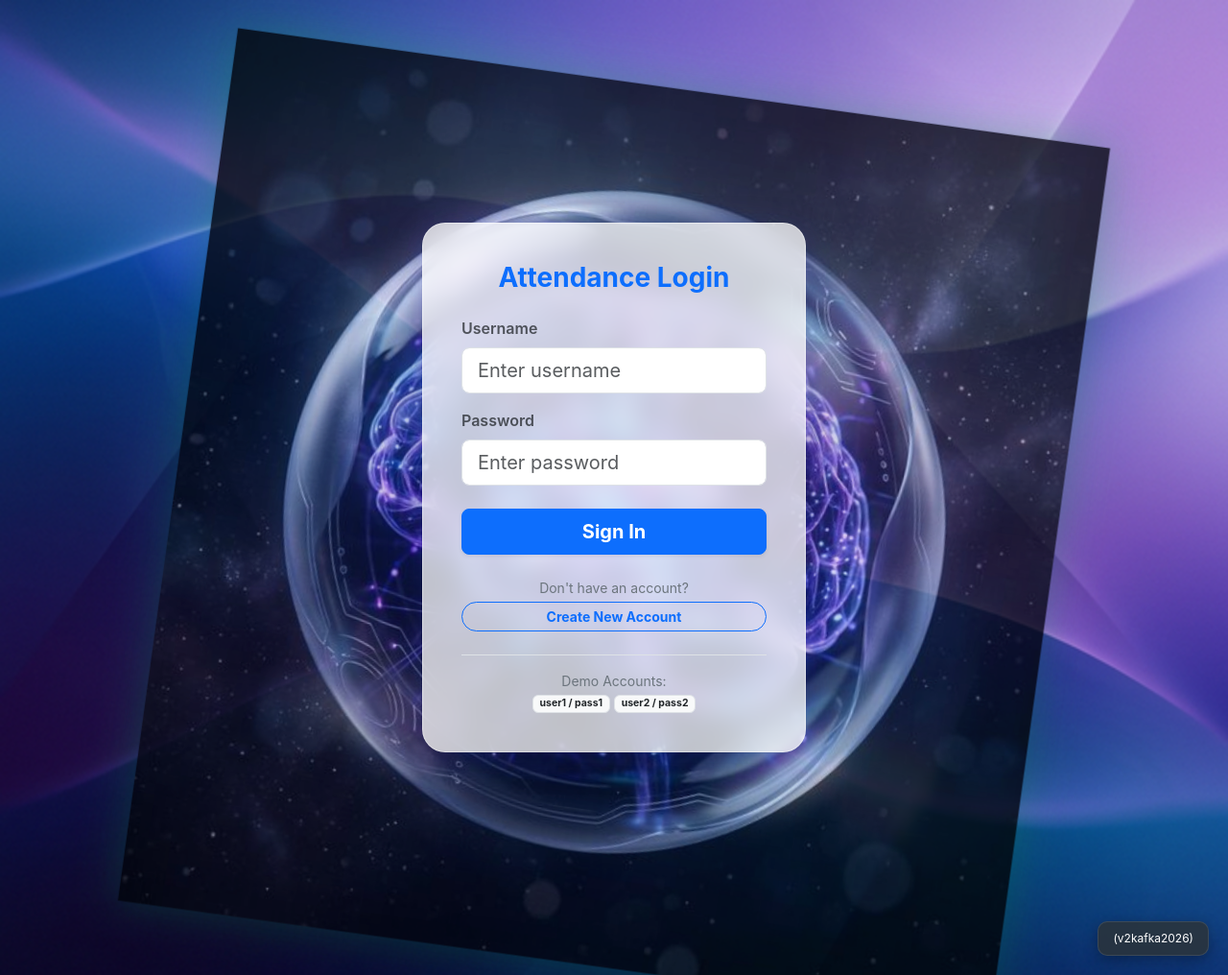
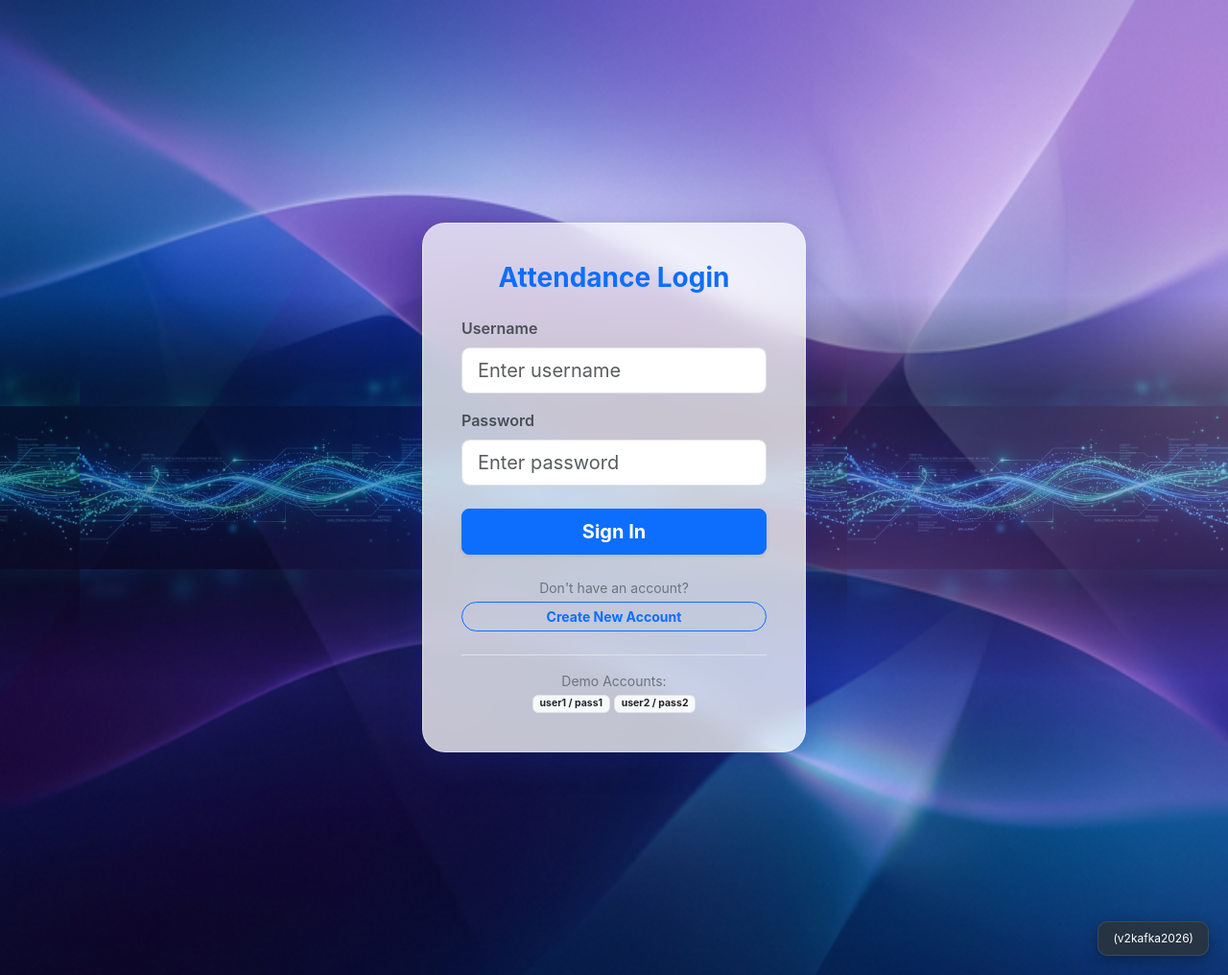
Before and after one commit to Shony560/pythonmania, a Flask app: page / in a window 1280 px wide. Shown: the whole page at 96% size. Run offline with Flask 3, Linux system fonts and the light colour scheme; parts of the project's set-up code (start-up, migrations or seed data) failed here and were passed over; some libraries are stand-ins or nearby versions.

Commit message:
Implement horizontal 1080px Antigravity energy flow animation on login page

```diff
--- a/templates/login.html
+++ b/templates/login.html
@@ -21,24 +21,25 @@
             box-shadow: 0 8px 32px 0 rgba(31, 38, 135, 0.37);
         }
 
-        .antigravity-orb {
+        .antigravity-flow {
             position: fixed;
             top: 50%;
-            left: 50%;
-            width: 800px;
-            height: 800px;
-            background: url('/static/images/antigravity_orb.png') no-repeat center center;
+            left: 0;
+            width: 100%;
+            height: 400px;
+            transform: translateY(-50%);
+            background: url('/static/images/antigravity_banner.png') repeat-x;
             background-size: contain;
-            opacity: 0.6;
+            opacity: 0.5;
             z-index: -1;
-            filter: drop-shadow(0 0 20px rgba(0, 140, 69, 0.4));
-            animation: orb-flow 12s ease-in-out infinite;
-            pointer-events: none;
+            animation: flow-scroll 40s linear infinite;
+            mask-image: linear-gradient(to bottom, transparent, black 25%, black 75%, transparent);
+            -webkit-mask-image: linear-gradient(to bottom, transparent, black 25%, black 75%, transparent);
         }
 
-        @keyframes orb-flow {
-            0%, 100% { transform: translate(-50%, -55%) scale(1) rotate(0deg); opacity: 0.5; }
-            50% { transform: translate(-50%, -45%) scale(1.15) rotate(8deg); opacity: 0.8; }
+        @keyframes flow-scroll {
+            from { background-position: 0 0; }
+            to { background-position: -1920px 0; }
         }
 
         /* Italian Style & Version Corner */
@@ -78,7 +79,7 @@
     </style>
 </head>
 <body>
-    <div class="antigravity-orb"></div>
+    <div class="antigravity-flow"></div>
 
     <div class="version-corner">
         (v2kafka2026)
```
Also changed, not shown: static/images/antigravity_banner.png (added).
